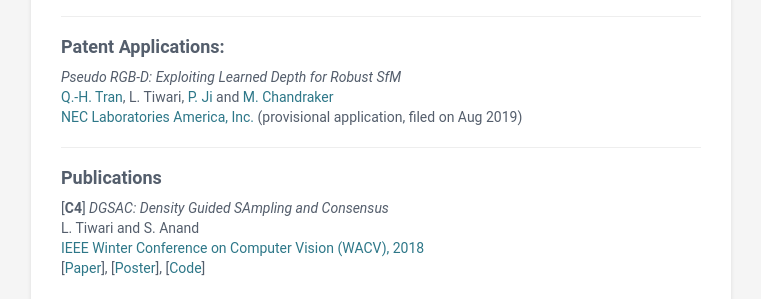
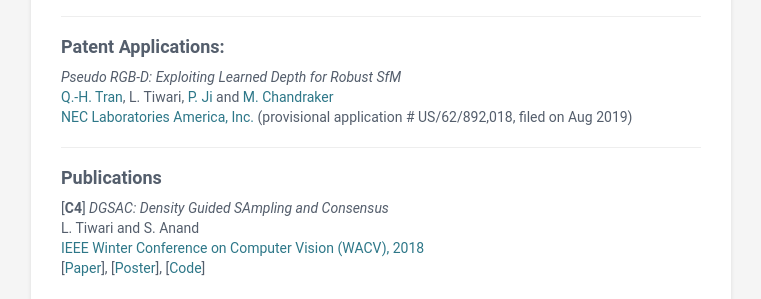
Before and after one commit to lokender/lokender.github.io, a Jekyll site: the page built from index.html, in a window 1280 px wide. Shown: the part 956-1255 px from the top of the page, without its empty margins (259-1020 px from the left). Built offline with Jekyll 4.4.1, drawn with Linux system fonts in a browser that asks for light colours.

Commit message:
Update aboutme.html
u

```diff
--- a/_includes/aboutme.html
+++ b/_includes/aboutme.html
@@ -45,7 +45,8 @@
 <strong><h4>Patent Applications:</h4></strong>
 <i>Pseudo RGB-D: Exploiting Learned Depth for Robust SfM </i></br>
 <a href="http://www.nec-labs.com/quoc-huy-tran">Q.-H. Tran</a>, L. Tiwari, <a href="http://www.nec-labs.com/pan-ji">P. Ji</a> and <a href="https://cseweb.ucsd.edu/~mkchandraker/">M. Chandraker</a></br>
-<a href="http://www.nec-labs.com/">NEC Laboratories America, Inc.</a> (provisional application, filed on Aug 2019)   </br>
+<a href="http://www.nec-labs.com/">NEC Laboratories America, Inc.</a>  (provisional application # US/62/892,018, filed on
+Aug 2019)   </br>
 <hr>
 
 <h4><strong>Publications</strong></h4>
```
